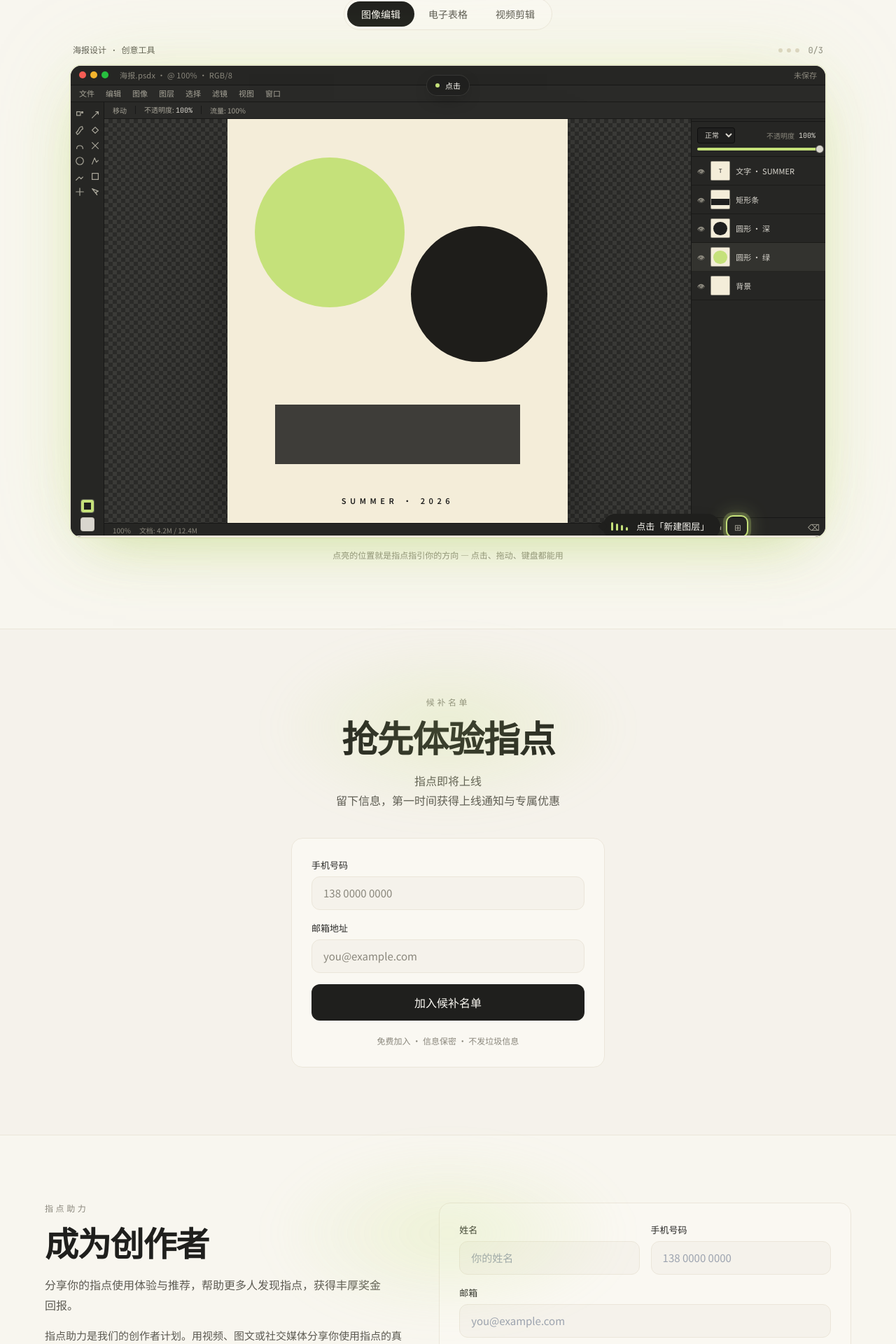
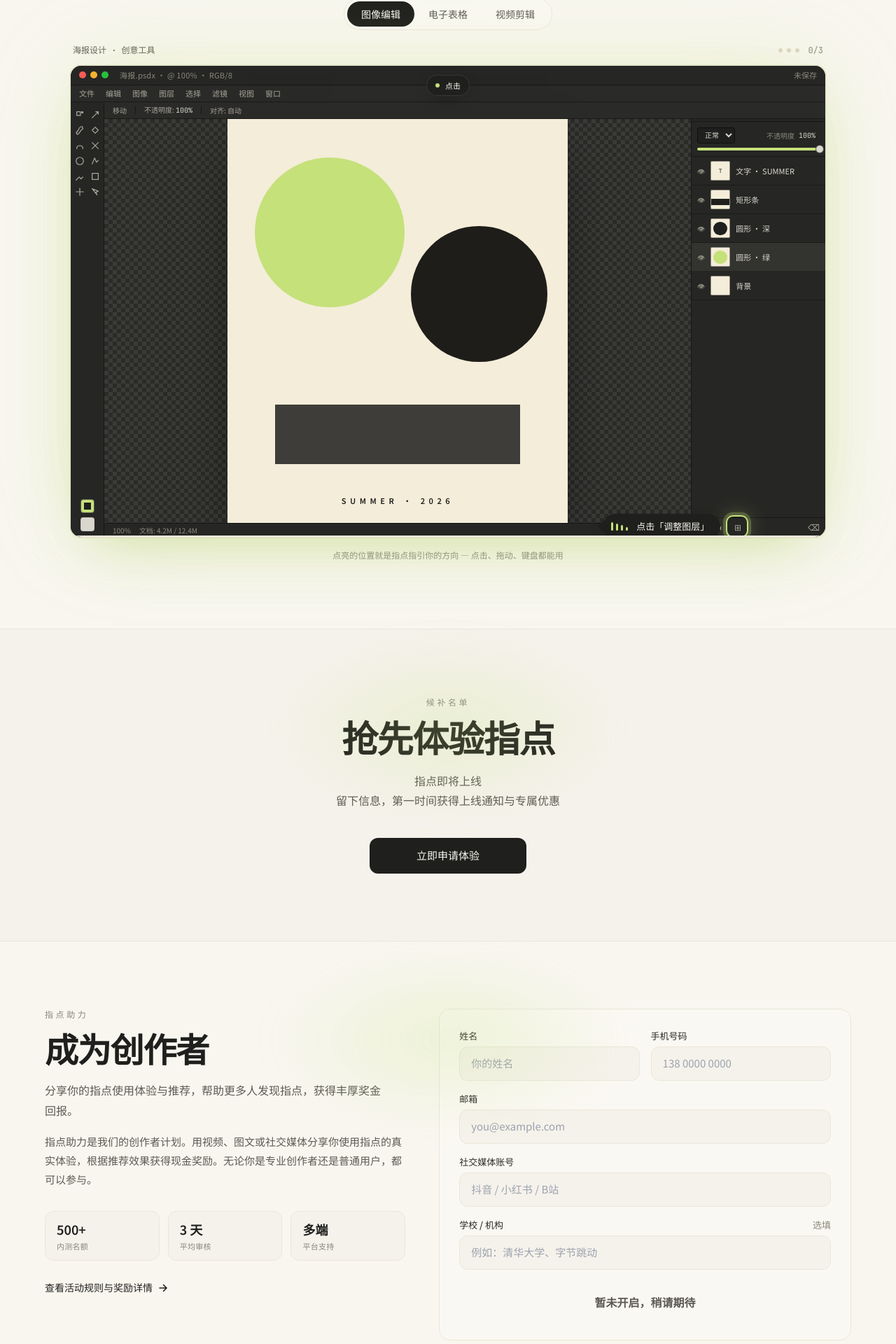
Before and after one commit to YN25k/-landing_page, a React (Vite) app: page / in a window 1280 px wide. Shown: the part 2227-4147 px from the top of the page at 70% size. Built offline with nearby package versions, Linux system fonts and the light colour scheme.

Commit message:
Update landing page demos and CTAs

```diff
--- a/src/components/UGC.jsx
+++ b/src/components/UGC.jsx
@@ -63,8 +63,12 @@ export default function UGC({ onOpenRules }) {
                 </span>
                 <input value={form.school} onChange={update('school')} className="field w-full px-4 py-3 rounded-xl bg-cream-100 border border-cream-200 text-[15px]" placeholder="例如：清华大学、字节跳动" />
               </label>
-              <button type="submit" className="col-span-2 mt-1 py-3.5 rounded-xl bg-lime text-ink-900 font-semibold hover:bg-lime-deep transition-colors">
-                申请加入指点助力
+              <button
+                type="button"
+                disabled
+                className="col-span-2 mt-1 cursor-not-allowed rounded-xl bg-ink-200 py-3.5 font-semibold text-ink-500"
+              >
+                暂未开启，稍请期待
               </button>
             </form>
           ) : (
--- a/src/components/Waitlist.jsx
+++ b/src/components/Waitlist.jsx
@@ -1,16 +1,4 @@
-import { useState } from 'react'
-
 export default function Waitlist() {
-  const [phone, setPhone] = useState('')
-  const [email, setEmail] = useState('')
-  const [submitted, setSubmitted] = useState(false)
-
-  const onSubmit = (e) => {
-    e.preventDefault()
-    if (!phone && !email) return
-    setSubmitted(true)
-  }
-
   return (
     <section id="waitlist" className="relative px-6 py-24">
       <div className="max-w-2xl mx-auto text-center">
@@ -22,32 +10,12 @@ export default function Waitlist() {
           指点即将上线<br />留下信息，第一时间获得上线通知与专属优惠
         </p>
 
-        {!submitted ? (
-          <form onSubmit={onSubmit} className="reveal delay-3 mt-10 mx-auto max-w-md text-left bg-cream-50 border border-cream-200 rounded-2xl p-7 space-y-4">
-            <label className="block">
-              <span className="block text-[13px] font-medium text-ink-700 mb-1.5">手机号码</span>
-              <input value={phone} onChange={e => setPhone(e.target.value)} type="tel" placeholder="138 0000 0000"
-                className="field w-full px-4 py-3 rounded-xl bg-cream-100 border border-cream-200 text-[15px] placeholder:text-ink-400" />
-            </label>
-            <label className="block">
-              <span className="block text-[13px] font-medium text-ink-700 mb-1.5">邮箱地址</span>
-              <input value={email} onChange={e => setEmail(e.target.value)} type="email" placeholder="you@example.com"
-                className="field w-full px-4 py-3 rounded-xl bg-cream-100 border border-cream-200 text-[15px] placeholder:text-ink-400" />
-            </label>
-            <button type="submit" className="w-full mt-2 py-3.5 rounded-xl bg-ink-900 text-cream-50 font-medium hover:bg-ink-700 transition-colors">
-              加入候补名单
-            </button>
-            <p className="text-center text-[12px] text-ink-400 pt-1">免费加入 · 信息保密 · 不发垃圾信息</p>
-          </form>
-        ) : (
-          <div className="mt-10 mx-auto max-w-md bg-cream-50 border border-cream-200 rounded-2xl p-10 text-center">
-            <div className="mx-auto w-14 h-14 rounded-full bg-lime flex items-center justify-center mb-4">
-              <svg width="22" height="22" viewBox="0 0 22 22" fill="none"><path d="M4 11.5l4.5 4.5L18 6.5" stroke="#1F1F1D" strokeWidth="2.2" strokeLinecap="round" strokeLinejoin="round" /></svg>
-            </div>
-            <h3 className="text-[20px] font-semibold text-ink-900">你已加入候补名单！</h3>
-            <p className="mt-2 text-[14px] text-ink-500">我们会尽快联系你。</p>
-          </div>
-        )}
+        <a
+          href="https://v.wjx.cn/vm/ek12V3V.aspx#"
+          className="reveal delay-3 inline-flex mt-10 min-w-56 items-center justify-center rounded-xl bg-ink-900 px-8 py-3.5 text-[15px] font-medium text-cream-50 transition-colors hover:bg-ink-700 focus:outline-none focus:ring-4 focus:ring-lime/35"
+        >
+          立即申请体验
+        </a>
       </div>
     </section>
   )
--- a/src/components/demo/ImageEditorMock.jsx
+++ b/src/components/demo/ImageEditorMock.jsx
@@ -2,9 +2,10 @@ import { TrafficLights, Click } from './DemoAtoms'
 
 export default function ImageEditorMock({ step = 0 }) {
   const newLayerActive = step >= 1
-  const brushActive    = step >= 2
+  const effectActive   = step >= 2
   const opacityActive  = step >= 3
   const opacityVal     = step >= 3 ? 50 : 100
+  const gradeOpacity   = effectActive ? opacityVal / 100 : 0
 
   const tools = [
     ['M3 3h6v6H3z M11 3h2v2h-2z','rect-select'],
@@ -55,8 +56,8 @@ export default function ImageEditorMock({ step = 0 }) {
               {row.map(([d, k], ci) => {
                 const idx = ri * 2 + ci
                 return (
-                  <button key={k} data-target={idx === 2 ? 'image-1' : undefined}
-                    className={`w-5 h-5 rounded flex items-center justify-center transition-colors ${idx === 2 && brushActive ? 'bg-[#C5E17A] text-[#1F1F1E]' : 'text-[#A8A599] hover:bg-[#33332F]'}`}>
+                  <button key={k}
+                    className="w-5 h-5 rounded flex items-center justify-center transition-colors text-[#A8A599] hover:bg-[#33332F]">
                     <svg width="14" height="14" viewBox="0 0 16 16" fill="none" stroke="currentColor" strokeWidth="1.4" strokeLinecap="round" strokeLinejoin="round"><path d={d} /></svg>
                   </button>
                 )
@@ -71,11 +72,11 @@ export default function ImageEditorMock({ step = 0 }) {
 
         {/* Tool options strip */}
         <div className="absolute left-12 right-0 top-[52px] h-6 border-b border-black/40 bg-[#2A2A28] flex items-center px-3 gap-3 text-[10px] text-[#A8A599] z-[1]">
-          <span>{brushActive ? '画笔: 柔角 60' : '移动'}</span>
+          <span>{effectActive ? '调整: 渐变映射' : '移动'}</span>
           <span className="w-px h-3 bg-black/40"></span>
           <span>不透明度: <span className="text-[#D9D6CE] font-mono">{opacityVal}%</span></span>
           <span className="w-px h-3 bg-black/40"></span>
-          <span>流量: 100%</span>
+          <span>{effectActive ? '混合模式: 柔光' : '对齐: 自动'}</span>
         </div>
 
         {/* Canvas area */}
@@ -91,6 +92,28 @@ export default function ImageEditorMock({ step = 0 }) {
               <div className="absolute right-[6%] top-[26%] w-[40%] aspect-square rounded-full bg-[#1F1F1E] mix-blend-multiply"></div>
               <div className="absolute left-[14%] right-[14%] bottom-[18%] h-[14%] bg-[#1F1F1E]/85"></div>
               <div className="absolute left-1/2 -translate-x-1/2 bottom-[8%] text-[11px] tracking-[0.5em] text-[#1F1F1E] font-semibold">SUMMER · 2026</div>
+              {newLayerActive && (
+                <div
+                  className="absolute inset-0 pointer-events-none"
+                  style={{
+                    opacity: gradeOpacity,
+                    transition: 'opacity .8s cubic-bezier(.2,.7,.2,1)',
+                  }}
+                >
+                  <div className="absolute inset-0 bg-gradient-to-br from-[#C5E17A] via-transparent to-[#FBBF77] mix-blend-soft-light"></div>
+                  <div className="absolute inset-0 bg-[#1F1F1E] mix-blend-overlay opacity-20"></div>
+                </div>
+              )}
+              {newLayerActive && !effectActive && (
+                <div className="absolute right-3 top-3 rounded bg-[#1F1F1E]/80 px-2 py-1 text-[9px] font-mono text-[#C5E17A]" style={{ animation: 'slideIn .45s ease-out' }}>
+                  调整图层已创建
+                </div>
+              )}
+              {effectActive && (
+                <div className="absolute right-3 top-3 rounded bg-[#1F1F1E]/80 px-2 py-1 text-[9px] font-mono text-[#C5E17A]" style={{ animation: 'slideIn .45s ease-out' }}>
+                  渐变映射 · 柔光 · {opacityVal}%
+                </div>
+              )}
             </div>
           </div>
           <div className="absolute left-0 right-0 bottom-0 h-5 bg-[#262624] border-t border-black/40 flex items-center px-3 text-[10px] text-[#8A877C] gap-3">
@@ -128,8 +151,16 @@ export default function ImageEditorMock({ step = 0 }) {
             {newLayerActive && (
               <div className="px-2 py-1.5 flex items-center gap-2 bg-[#33332F] border-b border-black/30" style={{ animation: 'slideIn .5s ease-out' }}>
                 <span className="text-[#8A877C]">👁</span>
-                <span className="w-7 h-7 rounded-sm bg-[#1F1F1E] border border-[#C5E17A]/60"></span>
-                <span className="text-[#C5E17A]">图层 6</span>
+                <span className="relative w-7 h-7 rounded-sm bg-[#1F1F1E] border border-[#C5E17A]/60 overflow-hidden">
+                  <span
+                    className="absolute inset-0 bg-gradient-to-br from-[#C5E17A] to-[#FBBF77]"
+                    style={{
+                      opacity: gradeOpacity,
+                      transition: 'opacity .8s cubic-bezier(.2,.7,.2,1)',
+                    }}
+                  ></span>
+                </span>
+                <span className="text-[#C5E17A]">渐变映射 · {opacityVal}%</span>
               </div>
             )}
             {layers.map((l, i) => (
@@ -141,7 +172,10 @@ export default function ImageEditorMock({ step = 0 }) {
             ))}
           </div>
           <div className="h-7 px-2 flex items-center gap-1 border-t border-black/40 relative">
-            <span className="w-5 h-5 rounded text-[10px] flex items-center justify-center hover:bg-[#33332F] text-[#A8A599]">fx</span>
+            <span data-target="image-1" className={`relative w-5 h-5 rounded text-[10px] flex items-center justify-center ${effectActive ? 'bg-[#C5E17A] text-[#1F1F1E]' : 'text-[#A8A599] hover:bg-[#33332F]'}`}>
+              fx
+              <Click active={effectActive} />
+            </span>
             <span className="w-5 h-5 rounded text-[12px] flex items-center justify-center hover:bg-[#33332F] text-[#A8A599]">◐</span>
             <span data-target="image-0" className={`relative w-5 h-5 rounded text-[12px] flex items-center justify-center ${newLayerActive ? 'bg-[#C5E17A] text-[#1F1F1E]' : 'text-[#A8A599] hover:bg-[#33332F]'}`}>
               ⊞
--- a/src/components/demo/InteractiveDemo.jsx
+++ b/src/components/demo/InteractiveDemo.jsx
@@ -13,31 +13,31 @@ const DEMOS = {
     label: '图像编辑', chip: '海报设计 · 创意工具',
     Mock: ImageEditorMock,
     steps: [
-      { kind: 'click', key: 'image-0',                              caption: '点击「新建图层」',   side: 'left'  },
-      { kind: 'click', key: 'image-1',                              caption: '点击画笔工具',       side: 'right' },
-      { kind: 'drag',  key: 'image-2', dropKey: 'image-2-drop',     caption: '拖动滑块到 50%',     side: 'left'  },
+      { kind: 'click', key: 'image-0',                              caption: '点击「调整图层」',   side: 'left'  },
+      { kind: 'click', key: 'image-1',                              caption: '应用渐变映射',       side: 'left'  },
+      { kind: 'drag',  key: 'image-2', dropKey: 'image-2-drop',     caption: '拖动不透明度到 50%', side: 'left'  },
     ],
-    done: '海报有了新图层 · 干得漂亮',
+    done: '色调已统一 · 海报更有层次',
   },
   sheet: {
     label: '电子表格', chip: '季度报表 · 数据分析',
     Mock: SpreadsheetMock,
     steps: [
-      { kind: 'click', key: 'sheet-0',                              caption: '点击 B6 单元格',     side: 'right' },
-      { kind: 'type',  key: 'sheet-1', sequence: '=SUM',            caption: '键盘输入 =SUM',     side: 'right' },
-      { kind: 'click', key: 'sheet-2',                              caption: '点击「图表」',       side: 'right' },
+      { kind: 'click', key: 'sheet-0',                              caption: '点击合计单元格',     side: 'right' },
+      { kind: 'click', key: 'sheet-1',                              caption: '点击自动求和',       side: 'right' },
+      { kind: 'click', key: 'sheet-2',                              caption: '插入柱状图',         side: 'right' },
     ],
-    done: '利润趋势已生成 · 看到 Q4 的拐点了吗？',
+    done: '销售汇总和图表已生成',
   },
   video: {
     label: '视频剪辑', chip: '假日 vlog · 多轨剪辑',
     Mock: VideoEditorMock,
     steps: [
-      { kind: 'drag',  key: 'video-0', dropKey: 'video-0-drop',     caption: '拖素材到 V2 轨道',  side: 'right' },
-      { kind: 'click', key: 'video-1',                              caption: '点击剃刀工具',       side: 'right' },
-      { kind: 'click', key: 'video-2',                              caption: '点击「导出」',       side: 'left'  },
+      { kind: 'drag',  key: 'video-0', dropKey: 'video-0-drop',     caption: '拖素材到 V2 轨道',   side: 'right' },
+      { kind: 'click', key: 'video-1',                              caption: '点击刀片工具',       side: 'right' },
+      { kind: 'click', key: 'video-2',                              caption: '生成字幕轨道',       side: 'left'  },
     ],
-    done: '一刀剪好 · 准备发布',
+    done: '画面已叠加 · 字幕轨道已生成',
   },
 }
 
```
Also changed, not shown: src/components/demo/SpreadsheetMock.jsx (+22 -22 lines), src/components/demo/VideoEditorMock.jsx (+40 -19 lines), 1 other file (tests, documents, lock files or other folders).
